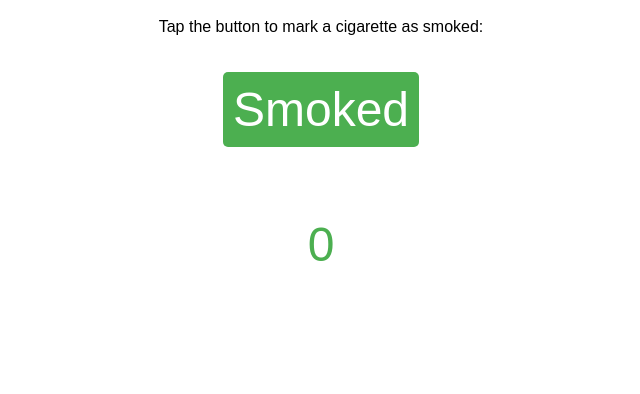
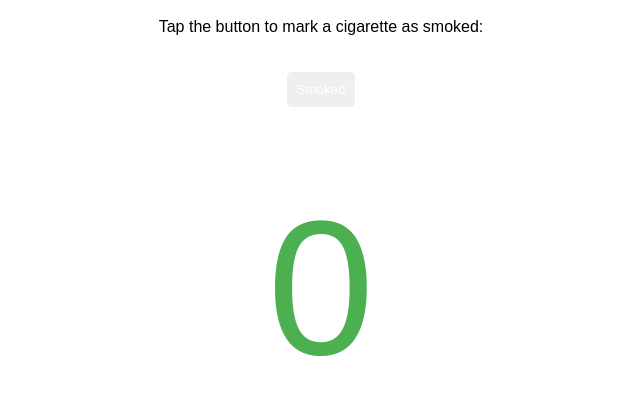
Before and after one commit to anandvip/cigarette-tracker, a plain HTML site: page index.html in a window 1280 px wide. Shown: the part 90-484 px from the top of the page, without its empty margins (319-959 px from the left). Drawn offline with Linux system fonts and the light colour scheme.

Commit message:
Update style.css

```diff
--- a/style.css
+++ b/style.css
@@ -8,18 +8,18 @@ h1 {
 }
 
 button {
-	font-size:3rem;
+	font-size:rem;
 	padding: 10px;
 	margin: 20px;
 	border-radius: 5px;
-	background-color: #4CAF50;
+	background-17color: #4CAF50;
 	color: white;
 	border: none;
 	cursor: pointer;
 }
 
 #count {
-	font-size: 48px;
+	font-size: 12rem;
 	margin-top: 50px;
 	color: #4CAF50;
 }
```
